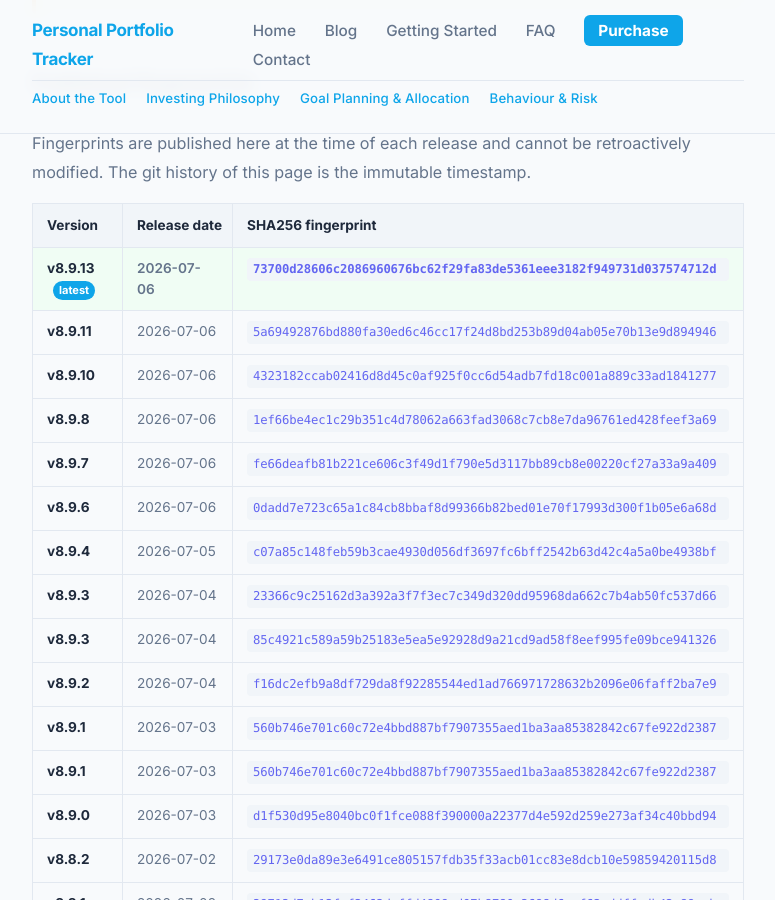
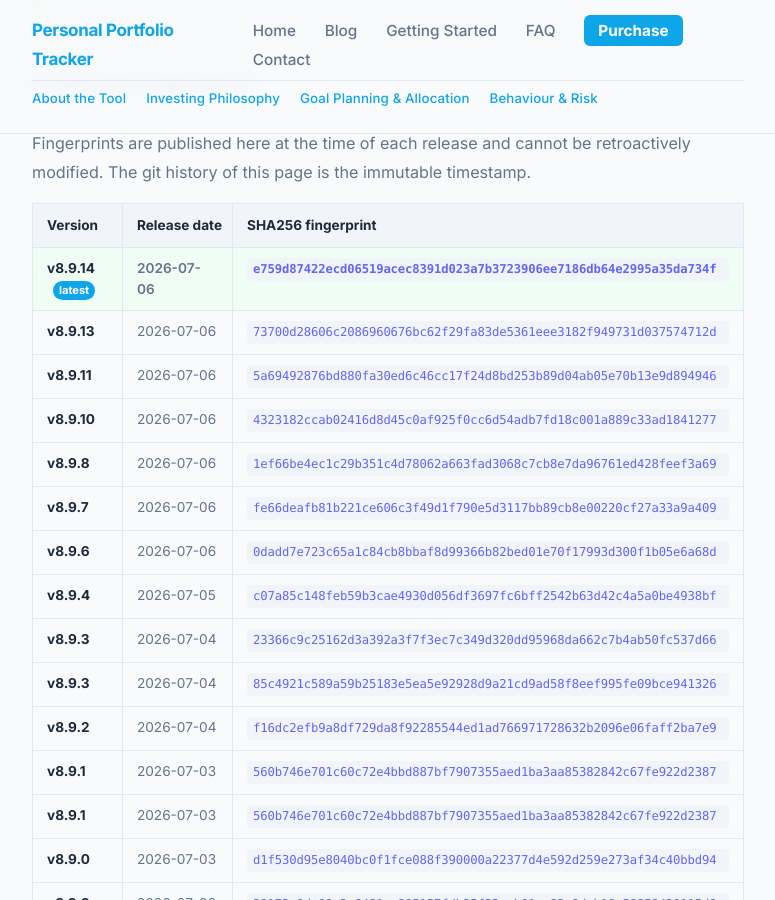
Before and after one commit to srikrishna2024/portfolio-tracker-blog, a Jekyll site: the page built from release-fingerprints/index.html, in a window 1280 px wide and 900 px high, scrolled down 976 px. Shown: the whole window, without its empty margins (252-1027 px from the left). Built offline with Jekyll 4.4.1, drawn with Linux system fonts in a browser that asks for light colours.

Commit message:
release: add v8.9.14 fingerprint

```diff
--- a/release-fingerprints/index.html
+++ b/release-fingerprints/index.html
@@ -40,7 +40,12 @@
       </thead>
       <tbody>
         <tr class="fp-current">
-          <td><strong>v8.9.13</strong> <span class="fp-badge">latest</span></td>
+          <td><strong>v8.9.14</strong> <span class="fp-badge">latest</span></td>
+          <td>2026-07-06</td>
+          <td><code class="fp-code">e759d87422ecd06519acec8391d023a7b3723906ee7186db64e2995a35da734f</code></td>
+        </tr>
+        <tr>
+          <td><strong>v8.9.13</strong></td>
           <td>2026-07-06</td>
           <td><code class="fp-code">73700d28606c2086960676bc62f29fa83de5361eee3182f949731d037574712d</code></td>
         </tr>
```
